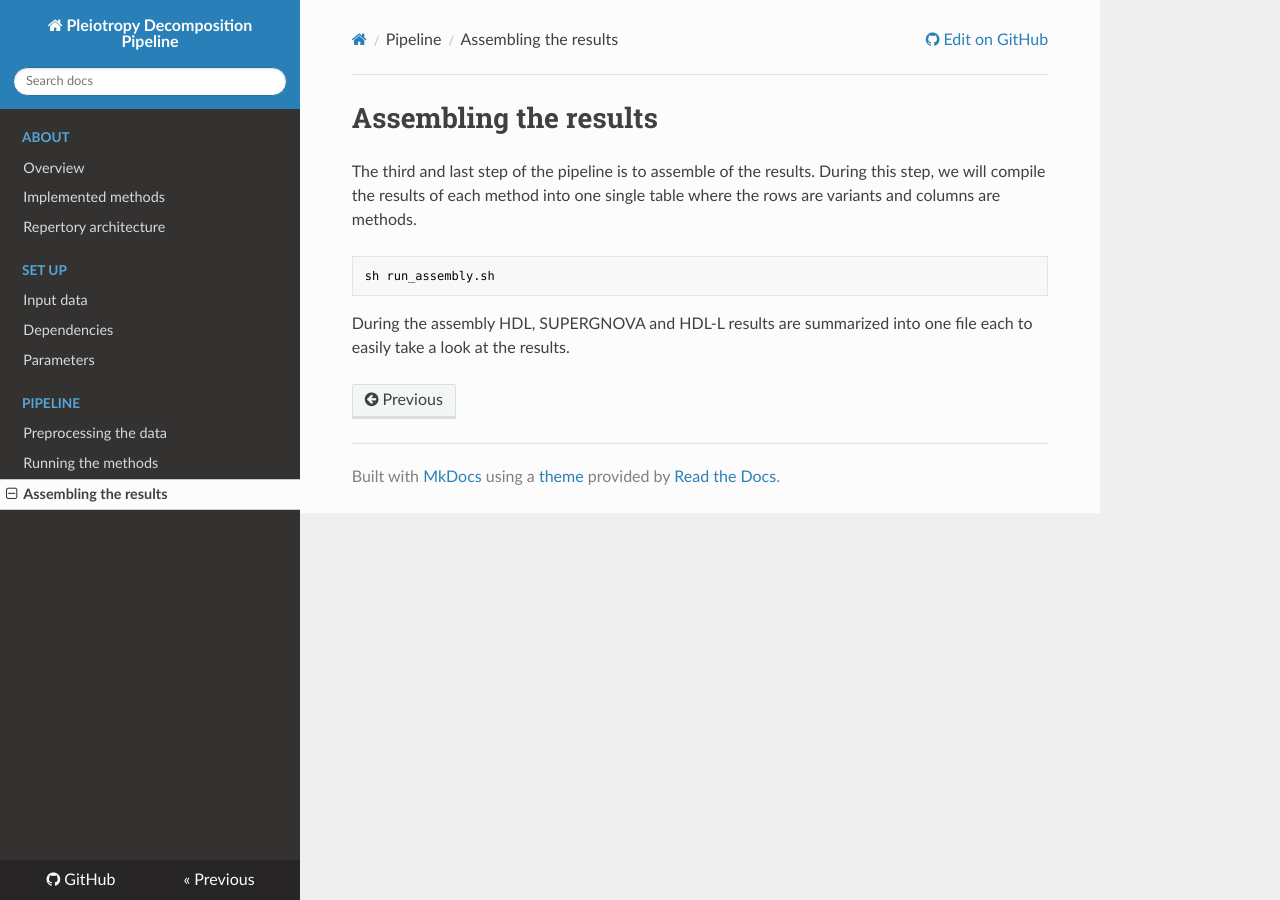
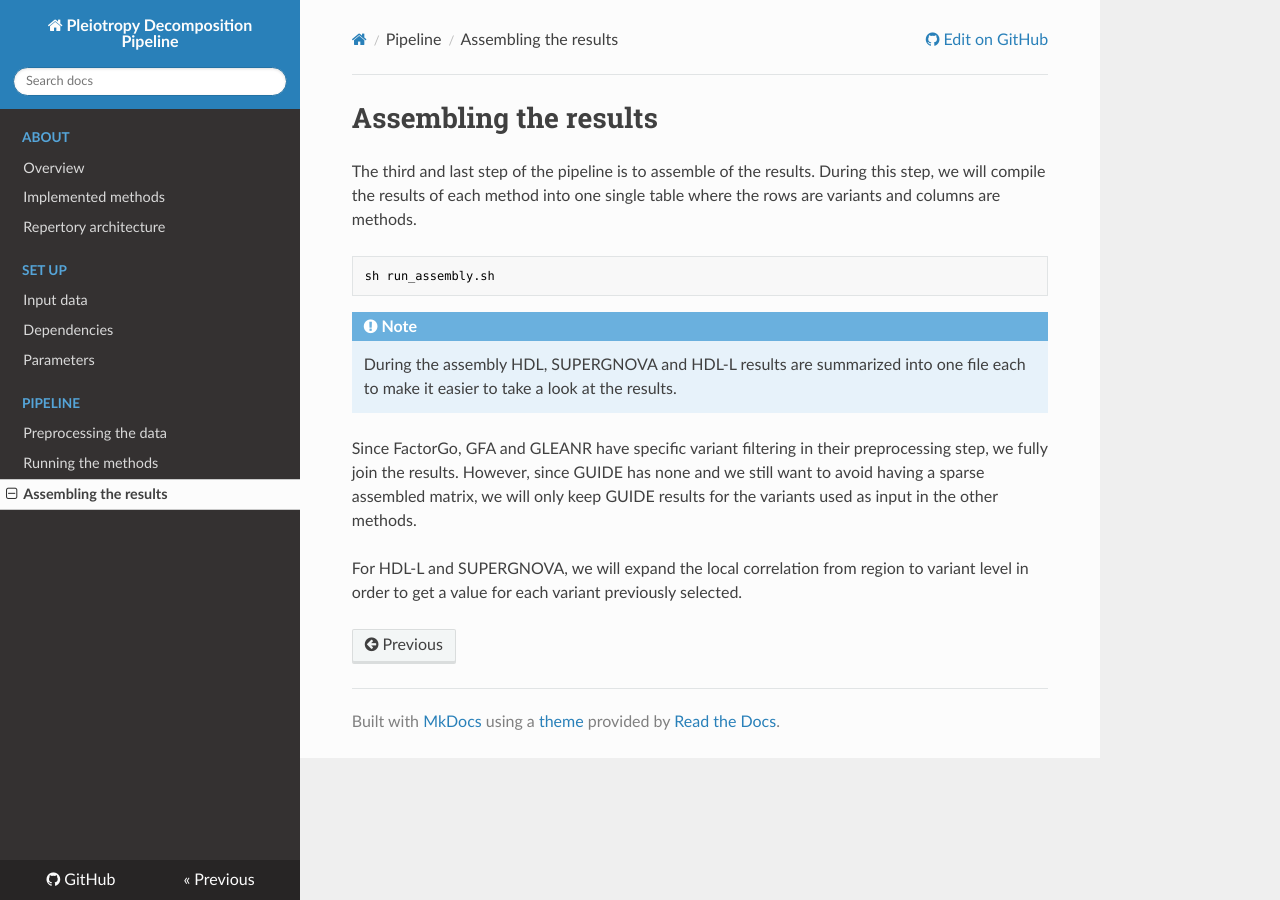
Before and after one commit to gloriabenoit/PDP-Docs, an MkDocs documentation site: the page built from docs/assembling.md, in a window 1280 px wide. Built offline with MkDocs 1.6.1, drawn with Linux system fonts in a browser that asks for light colours; nearby versions of some CDN libraries.

Commit message:
update assembly

````diff
--- a/docs/assembling.md
+++ b/docs/assembling.md
@@ -7,4 +7,10 @@ During this step, we will compile the results of each method into one single tab
 sh run_assembly.sh
 ```
 
-During the assembly HDL, SUPERGNOVA and HDL-L results are summarized into one file each to easily take a look at the results.
+!!! note
+    During the assembly HDL, SUPERGNOVA and HDL-L results are summarized into one file each to make it easier to take a look at the results.
+
+Since FactorGo, GFA and GLEANR have specific variant filtering in their preprocessing step, we fully join the results.
+However, since GUIDE has none and we still want to avoid having a sparse assembled matrix, we will only keep GUIDE results for the variants used as input in the other methods.
+
+For HDL-L and SUPERGNOVA, we will expand the local correlation from region to variant level in order to get a value for each variant previously selected.
````
